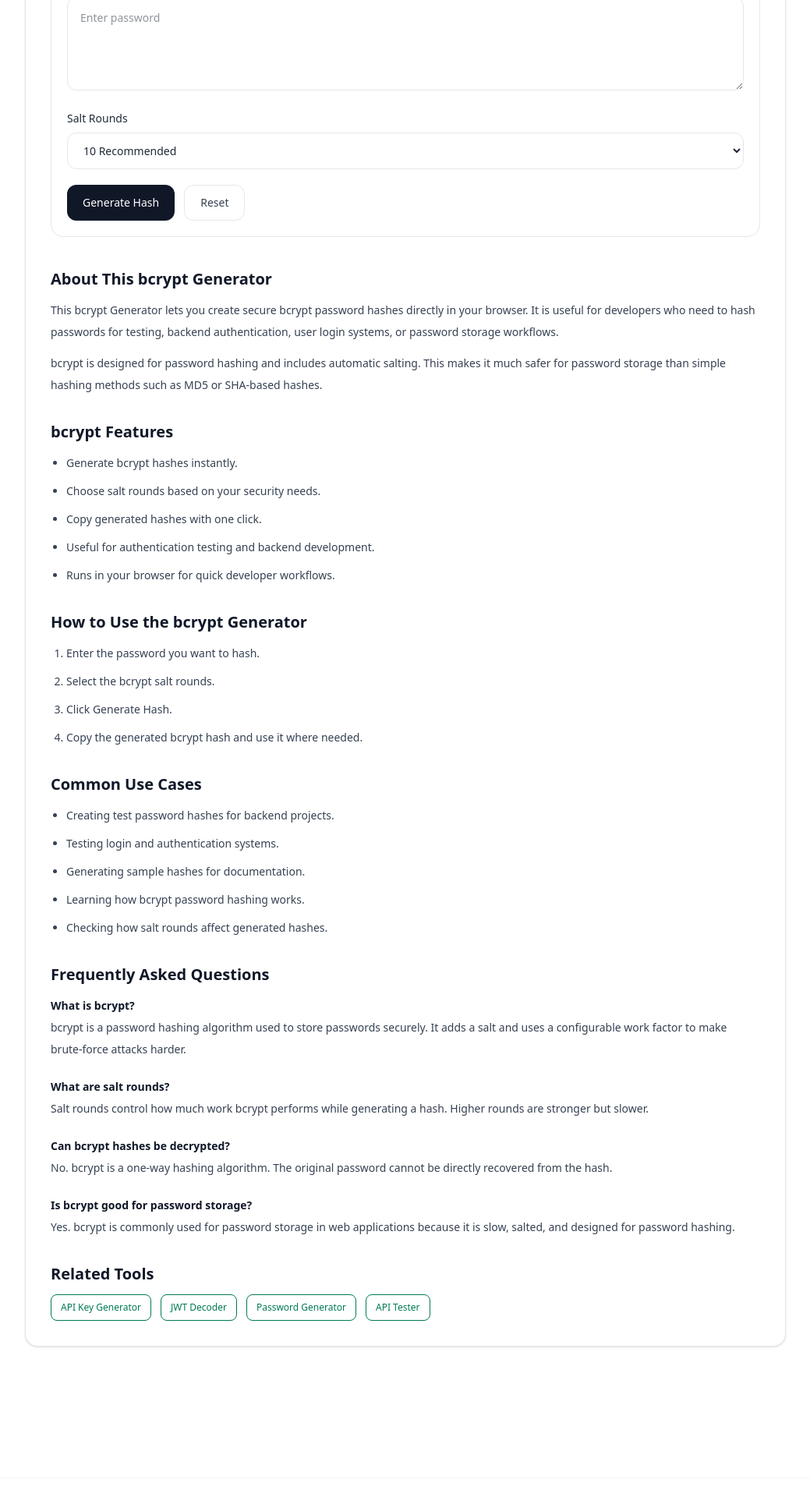
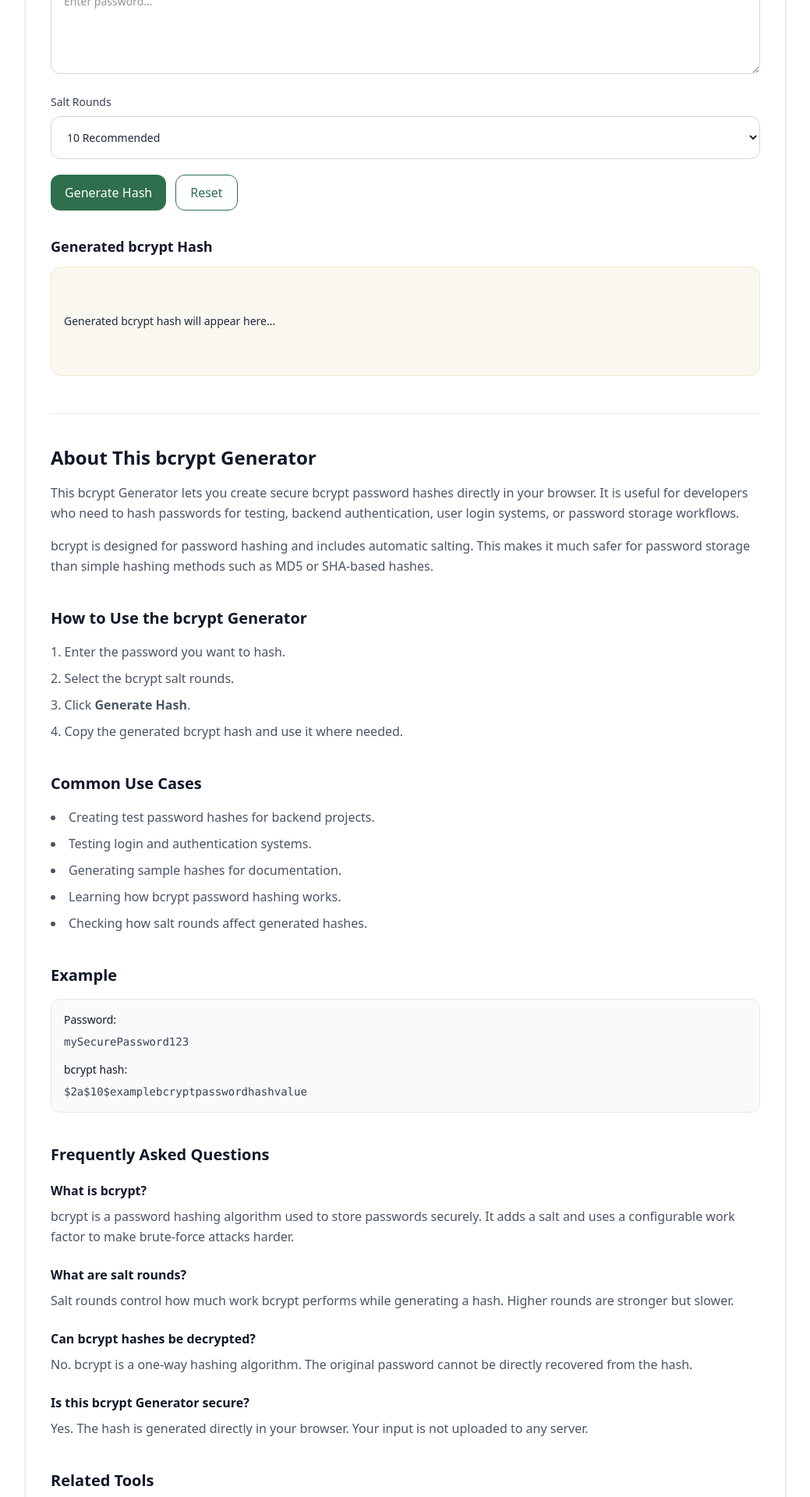
Before and after one commit to vaarunsonawwane-ops/yoryantra-new, a Next.js app: page /tools/bcrypt-generator in a window 1280 px wide. Shown: the part 460-2380 px from the top of the page at 78% size, without its empty margins (120-1159 px from the left). Built offline with nearby package versions, Linux system fonts and the light colour scheme.

Commit message:
bcrypt-generator with consistant theme

```diff
--- a/app/tools/bcrypt-generator/ToolClient.tsx
+++ b/app/tools/bcrypt-generator/ToolClient.tsx
@@ -12,13 +12,9 @@ export default function ToolClient() {
 
   const generateHash = async () => {
     if (!password.trim()) return;
+
     const result = await bcrypt.hash(password, rounds);
     setHash(result);
-  };
-
-  const copyHash = async () => {
-    if (!hash) return;
-    await navigator.clipboard.writeText(hash);
   };
 
   const resetAll = () => {
@@ -32,31 +28,29 @@ export default function ToolClient() {
       title="bcrypt Generator"
       description="Generate secure bcrypt password hashes instantly online."
     >
-      <div className="space-y-10">
-        <div className="rounded-2xl border border-gray-200 bg-white p-5">
-          <div className="grid gap-5">
+      {/* INPUT */}
       <div>
-              <label className="mb-2 block text-sm font-medium text-gray-800">
+        <label className="block mb-2 text-sm font-medium text-gray-700">
           Password
         </label>
 
         <textarea
           value={password}
           onChange={(e) => setPassword(e.target.value)}
-                placeholder="Enter password"
-                className="min-h-[120px] w-full rounded-xl border border-gray-200 p-4 text-sm outline-none focus:border-gray-400"
+          placeholder="Enter password..."
+          className="w-full min-h-[120px] rounded-xl border border-gray-300 p-4 text-sm outline-none focus:ring-2 focus:ring-[var(--green)] focus:border-transparent transition"
         />
       </div>
 
-            <div>
-              <label className="mb-2 block text-sm font-medium text-gray-800">
+      <div className="mt-5">
+        <label className="block mb-2 text-sm font-medium text-gray-700">
           Salt Rounds
         </label>
 
         <select
           value={rounds}
           onChange={(e) => setRounds(Number(e.target.value))}
-                className="w-full rounded-xl border border-gray-200 bg-white px-4 py-3 text-sm outline-none focus:border-gray-400"
+          className="w-full rounded-xl border border-gray-300 p-4 text-sm outline-none focus:ring-2 focus:ring-[var(--green)] focus:border-transparent transition bg-white"
         >
           <option value={8}>8</option>
           <option value={10}>10 Recommended</option>
@@ -65,59 +59,54 @@ export default function ToolClient() {
         </select>
       </div>
 
-            <div className="flex flex-wrap gap-3">
-              <button
-                onClick={generateHash}
-                className="rounded-xl bg-gray-900 px-5 py-3 text-sm font-medium text-white hover:bg-gray-800"
-              >
+      {/* ACTIONS */}
+      <div className="mt-5 flex flex-wrap gap-3">
+        <button onClick={generateHash} className="yoryantra-btn">
           Generate Hash
         </button>
 
-              <button
-                onClick={resetAll}
-                className="rounded-xl border border-gray-200 px-5 py-3 text-sm font-medium text-gray-700 hover:bg-gray-50"
-              >
+        <button onClick={resetAll} className="yoryantra-btn-outline">
           Reset
         </button>
       </div>
 
+      {/* OUTPUT */}
+      <div className="mt-8">
+        <div className="flex items-center justify-between mb-3">
+          <h3 className="text-lg font-semibold text-gray-900">
+            Generated bcrypt Hash
+          </h3>
+
           {hash && (
-              <div className="rounded-2xl border border-gray-200 bg-gray-50 p-4">
-                <div className="mb-3 flex items-center justify-between gap-3">
-                  <p className="text-sm font-semibold text-gray-900">
-                    Generated bcrypt Hash
-                  </p>
-
             <button
-                    onClick={copyHash}
-                    className="rounded-lg border border-gray-200 bg-white px-3 py-2 text-xs font-medium text-gray-700 hover:bg-gray-100"
+              onClick={() => navigator.clipboard.writeText(hash)}
+              className="yoryantra-btn-outline text-sm"
             >
               Copy
             </button>
+          )}
         </div>
 
-                <pre className="overflow-x-auto whitespace-pre-wrap rounded-xl bg-white p-4 text-sm text-gray-800">
-                  {hash}
-                </pre>
-              </div>
-            )}
+        <div className="yoryantra-output min-h-[140px] flex items-center text-sm break-words">
+          {hash || "Generated bcrypt hash will appear here..."}
         </div>
       </div>
 
-        <section className="space-y-8 text-sm leading-7 text-gray-700">
+      {/* SEO CONTENT */}
+      <section className="mt-12 border-t border-gray-200 pt-10 space-y-10">
         <div>
-            <h2 className="mb-3 text-xl font-semibold text-gray-900">
+          <h2 className="text-2xl font-semibold text-gray-900">
             About This bcrypt Generator
           </h2>
 
-            <p>
+          <p className="mt-4 text-gray-600 leading-relaxed">
             This bcrypt Generator lets you create secure bcrypt password hashes
             directly in your browser. It is useful for developers who need to
             hash passwords for testing, backend authentication, user login
             systems, or password storage workflows.
           </p>
 
-            <p className="mt-3">
+          <p className="mt-4 text-gray-600 leading-relaxed">
             bcrypt is designed for password hashing and includes automatic
             salting. This makes it much safer for password storage than simple
             hashing methods such as MD5 or SHA-based hashes.
@@ -125,38 +114,24 @@ export default function ToolClient() {
         </div>
 
         <div>
-            <h2 className="mb-3 text-xl font-semibold text-gray-900">
-              bcrypt Features
-            </h2>
-
-            <ul className="list-disc space-y-2 pl-5">
-              <li>Generate bcrypt hashes instantly.</li>
-              <li>Choose salt rounds based on your security needs.</li>
-              <li>Copy generated hashes with one click.</li>
-              <li>Useful for authentication testing and backend development.</li>
-              <li>Runs in your browser for quick developer workflows.</li>
-            </ul>
-          </div>
-
-          <div>
-            <h2 className="mb-3 text-xl font-semibold text-gray-900">
+          <h2 className="text-xl font-semibold text-gray-900">
             How to Use the bcrypt Generator
           </h2>
 
-            <ol className="list-decimal space-y-2 pl-5">
+          <ol className="mt-4 list-decimal list-inside space-y-2 text-gray-600 leading-relaxed">
             <li>Enter the password you want to hash.</li>
             <li>Select the bcrypt salt rounds.</li>
-              <li>Click Generate Hash.</li>
+            <li>Click <strong>Generate Hash</strong>.</li>
             <li>Copy the generated bcrypt hash and use it where needed.</li>
           </ol>
         </div>
 
         <div>
-            <h2 className="mb-3 text-xl font-semibold text-gray-900">
+          <h2 className="text-xl font-semibold text-gray-900">
             Common Use Cases
           </h2>
 
-            <ul className="list-disc space-y-2 pl-5">
+          <ul className="mt-4 list-disc list-inside space-y-2 text-gray-600 leading-relaxed">
             <li>Creating test password hashes for backend projects.</li>
             <li>Testing login and authentication systems.</li>
             <li>Generating sample hashes for documentation.</li>
@@ -166,16 +141,41 @@ export default function ToolClient() {
         </div>
 
         <div>
-            <h2 className="mb-3 text-xl font-semibold text-gray-900">
+          <h2 className="text-xl font-semibold text-gray-900">
+            Example
+          </h2>
+
+          <div className="mt-4 rounded-xl border border-gray-200 bg-gray-50 p-4 text-sm text-gray-700">
+            <p className="font-medium text-gray-900">
+              Password:
+            </p>
+
+            <pre className="mt-2 whitespace-pre-wrap break-words">
+              mySecurePassword123
+            </pre>
+
+            <p className="mt-4 font-medium text-gray-900">
+              bcrypt hash:
+            </p>
+
+            <pre className="mt-2 whitespace-pre-wrap break-words">
+              $2a$10$examplebcryptpasswordhashvalue
+            </pre>
+          </div>
+        </div>
+
+        <div>
+          <h2 className="text-xl font-semibold text-gray-900">
             Frequently Asked Questions
           </h2>
 
-            <div className="space-y-5">
+          <div className="mt-5 space-y-6">
             <div>
               <h3 className="font-semibold text-gray-900">
                 What is bcrypt?
               </h3>
-                <p>
+
+              <p className="mt-2 text-gray-600 leading-relaxed">
                 bcrypt is a password hashing algorithm used to store passwords
                 securely. It adds a salt and uses a configurable work factor to
                 make brute-force attacks harder.
@@ -186,7 +186,8 @@ export default function ToolClient() {
               <h3 className="font-semibold text-gray-900">
                 What are salt rounds?
               </h3>
-                <p>
+
+              <p className="mt-2 text-gray-600 leading-relaxed">
                 Salt rounds control how much work bcrypt performs while
                 generating a hash. Higher rounds are stronger but slower.
               </p>
@@ -196,62 +197,50 @@ export default function ToolClient() {
               <h3 className="font-semibold text-gray-900">
                 Can bcrypt hashes be decrypted?
               </h3>
-                <p>
-                  No. bcrypt is a one-way hashing algorithm. The original
-                  password cannot be directly recovered from the hash.
+
+              <p className="mt-2 text-gray-600 leading-relaxed">
+                No. bcrypt is a one-way hashing algorithm. The original password
+                cannot be directly recovered from the hash.
               </p>
             </div>
 
             <div>
               <h3 className="font-semibold text-gray-900">
-                  Is bcrypt good for password storage?
+                Is this bcrypt Generator secure?
               </h3>
-                <p>
-                  Yes. bcrypt is commonly used for password storage in web
-                  applications because it is slow, salted, and designed for
-                  password hashing.
+
+              <p className="mt-2 text-gray-600 leading-relaxed">
+                Yes. The hash is generated directly in your browser. Your input
+                is not uploaded to any server.
               </p>
             </div>
           </div>
         </div>
 
         <div>
-            <h2 className="mb-3 text-xl font-semibold text-gray-900">
+          <h2 className="text-xl font-semibold text-gray-900">
             Related Tools
           </h2>
 
-            <div className="flex flex-wrap gap-3">
-              <Link
-                href="/tools/api-key-generator"
-                className="rounded-lg border border-emerald-700 px-3 py-2 text-xs font-medium text-emerald-700 hover:bg-emerald-50"
-              >
+          <div className="mt-4 flex flex-wrap gap-3">
+            <Link href="/tools/api-key-generator" className="yoryantra-btn-outline">
               API Key Generator
             </Link>
 
-              <Link
-                href="/tools/jwt-decoder"
-                className="rounded-lg border border-emerald-700 px-3 py-2 text-xs font-medium text-emerald-700 hover:bg-emerald-50"
-              >
+            <Link href="/tools/jwt-decoder" className="yoryantra-btn-outline">
               JWT Decoder
             </Link>
 
-              <Link
-                href="/tools/password-generator"
-                className="rounded-lg border border-emerald-700 px-3 py-2 text-xs font-medium text-emerald-700 hover:bg-emerald-50"
-              >
+            <Link href="/tools/password-generator" className="yoryantra-btn-outline">
               Password Generator
             </Link>
 
-              <Link
-                href="/tools/api-tester"
-                className="rounded-lg border border-emerald-700 px-3 py-2 text-xs font-medium text-emerald-700 hover:bg-emerald-50"
-              >
-                API Tester
+            <Link href="/tools/hmac-generator" className="yoryantra-btn-outline">
+              HMAC Generator
             </Link>
           </div>
         </div>
       </section>
-      </div>
     </ToolShell>
   );
 }
```
Lines whose indentation alone changed are shown as unchanged.
